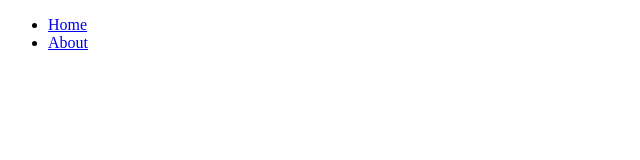
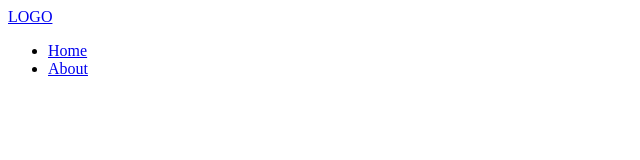
Before and after one commit to lungstagithub/WeaverSite, a plain HTML site: page index.html in a window 1280 px wide. Shown: the whole page, without its empty margins (0-640 px from the left). Drawn offline with Linux system fonts and the light colour scheme.

Commit message:
added css

```diff
--- /dev/null
+++ b/css/style.css
@@ -0,0 +1,2 @@
+@charset "UTF-8";
+/* CSS Document */
--- a/index.html
+++ b/index.html
@@ -4,7 +4,8 @@
 <meta charset="UTF-8">
 <title>Home</title>
 </head>
-	<nav>
+	<nav class="Navbar">
+		<a href="#" class="nav-logo">LOGO</a>
 		<ul>
 			<li><a href="#">Home</a></li>
 			<li><a href="#">About</a></li>
```
